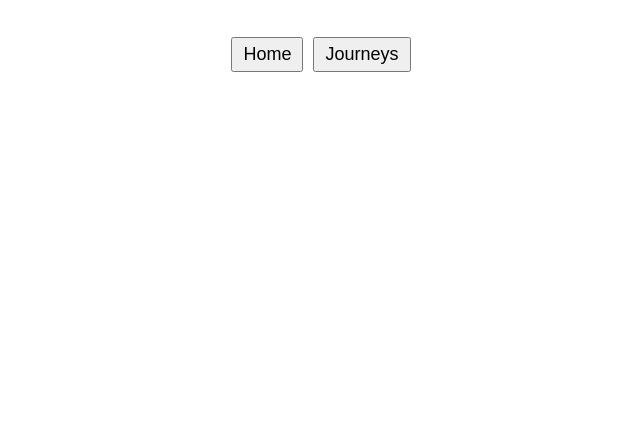
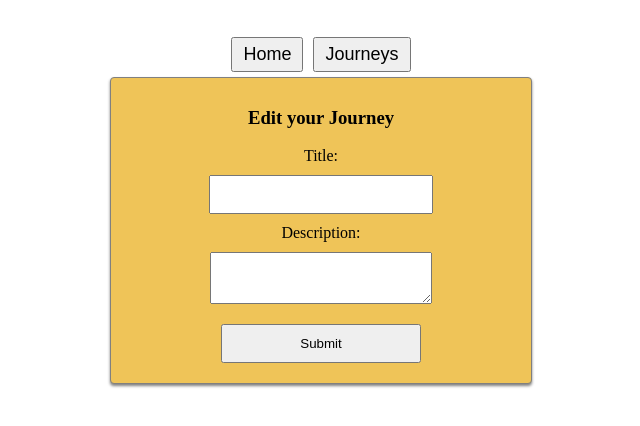
Before and after one commit to DimiGretsistas/ImmigrationRoute-frontend, a React (Vite) app: page /journeys/edit/1 in a window 1280 px wide. Before the commit this address had no page. Shown: the top 426 px of the page, without its empty margins (319-959 px from the left). Built offline with nearby package versions, Linux system fonts and the light colour scheme; no server answers.

Commit message:
update-journey

```diff
--- a/src/App.jsx
+++ b/src/App.jsx
@@ -5,6 +5,8 @@ import Navbar from "./components/Navbar";
 import HomePage from "./pages/HomePage";
 import JourneyListPage from "./pages/JourneyListPage";
 import JourneyDetailsPage from "./pages/JourneyDetailsPage";
+import EditJourneyPage from "./pages/EditJourneyPage";
+
 
 function App() {
   return (
@@ -15,6 +17,7 @@ function App() {
         <Route path='/' element={<HomePage />} />
         <Route path='/journeys' element={<JourneyListPage />} />
         <Route path="/journeys/:journeyId" element={<JourneyDetailsPage />} />
+        <Route path="/journeys/edit/:journeyId" element={<EditJourneyPage />} />
       </Routes>
     </div>
   );
--- a/src/pages/EditJourneyPage.jsx
+++ b/src/pages/EditJourneyPage.jsx
@@ -1,7 +1,6 @@
 import { useState, useEffect } from "react";
 import axios from "axios";
-import { useNavigate, useParams } from 'react-router-dom';
-
+import { useParams, useNavigate } from "react-router-dom";
 
 const API_URL = "http://localhost:5005";
 
@@ -10,6 +9,7 @@ function EditJourneyPage(props) {
     const [description, setDescription] = useState("");
 
     const { journeyId } = useParams();
+    const navigate = useNavigate();
 
     useEffect(() => {
         axios
@@ -20,7 +20,9 @@ function EditJourneyPage(props) {
                 setDescription(oneJourney.description);
             })
             .catch((error) => console.log(error));
+
     }, [journeyId]);
+
 
     const handleFormSubmit = (e) => {
         e.preventDefault();
@@ -35,9 +37,9 @@ function EditJourneyPage(props) {
 
     return (
         <div className="EditJourneyPage">
-            <h3>Edit the Journey</h3>
+            <h3>Edit your Journey</h3>
 
-            <form form onSubmit={handleFormSubmit}>
+            <form onSubmit={handleFormSubmit}>
                 <label>Title:</label>
                 <input
                     type="text"
```
